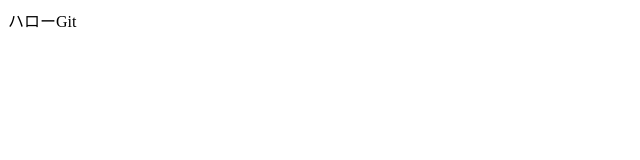
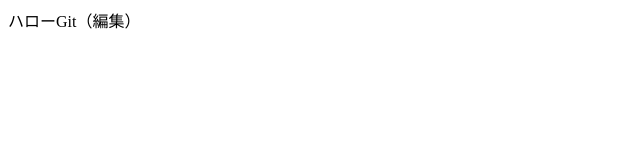
Before and after one commit to hbyh4t/git_test, a plain HTML site: page index.html in a window 1280 px wide. Shown: the full height of the page, 0-640 px from the left. Drawn offline with Linux system fonts and the light colour scheme.

Commit message:
[mod] index.html

```diff
--- a/index.html
+++ b/index.html
@@ -6,6 +6,6 @@
     <meta name="viewport" content="width=device-width, initial-scale=1.0" />
   </head>
   <body>
-    ハローGit
+    ハローGit（編集）
   </body>
 </html>
```
